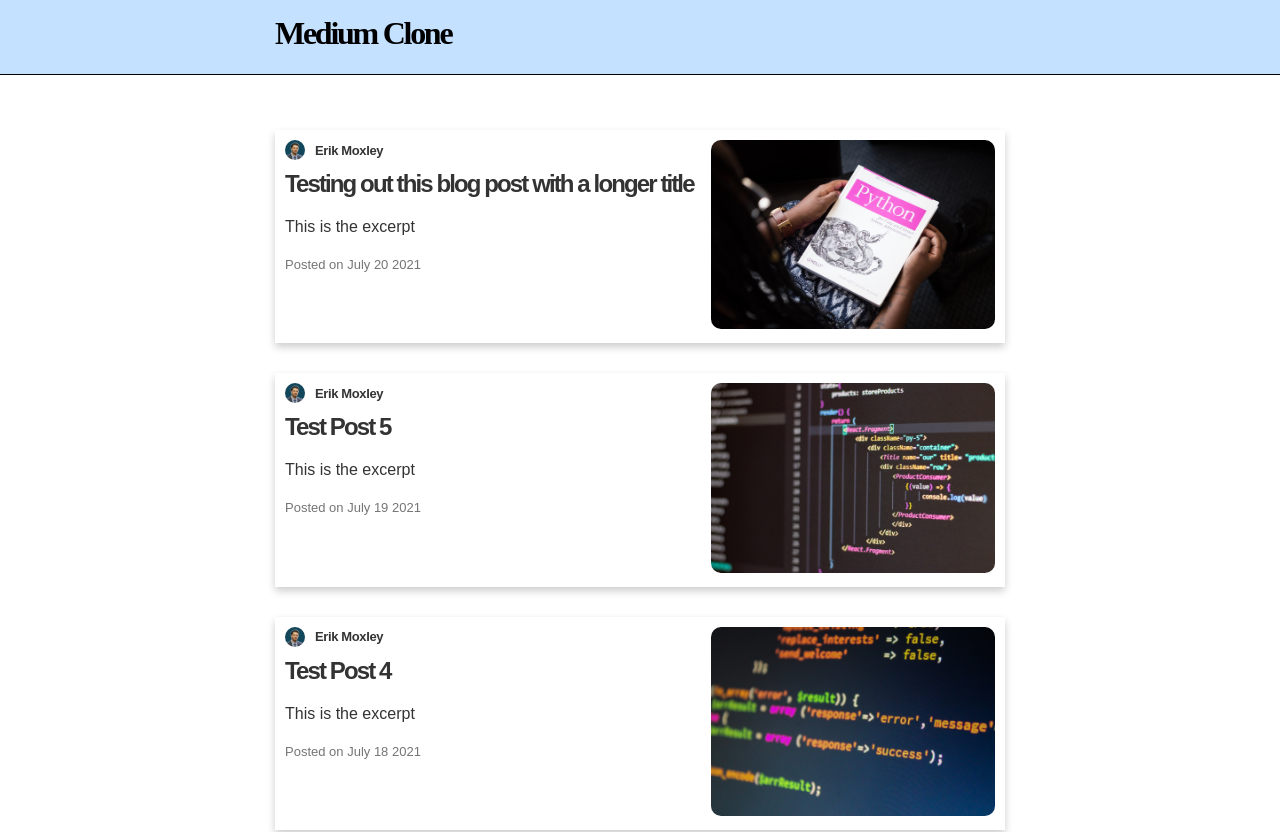
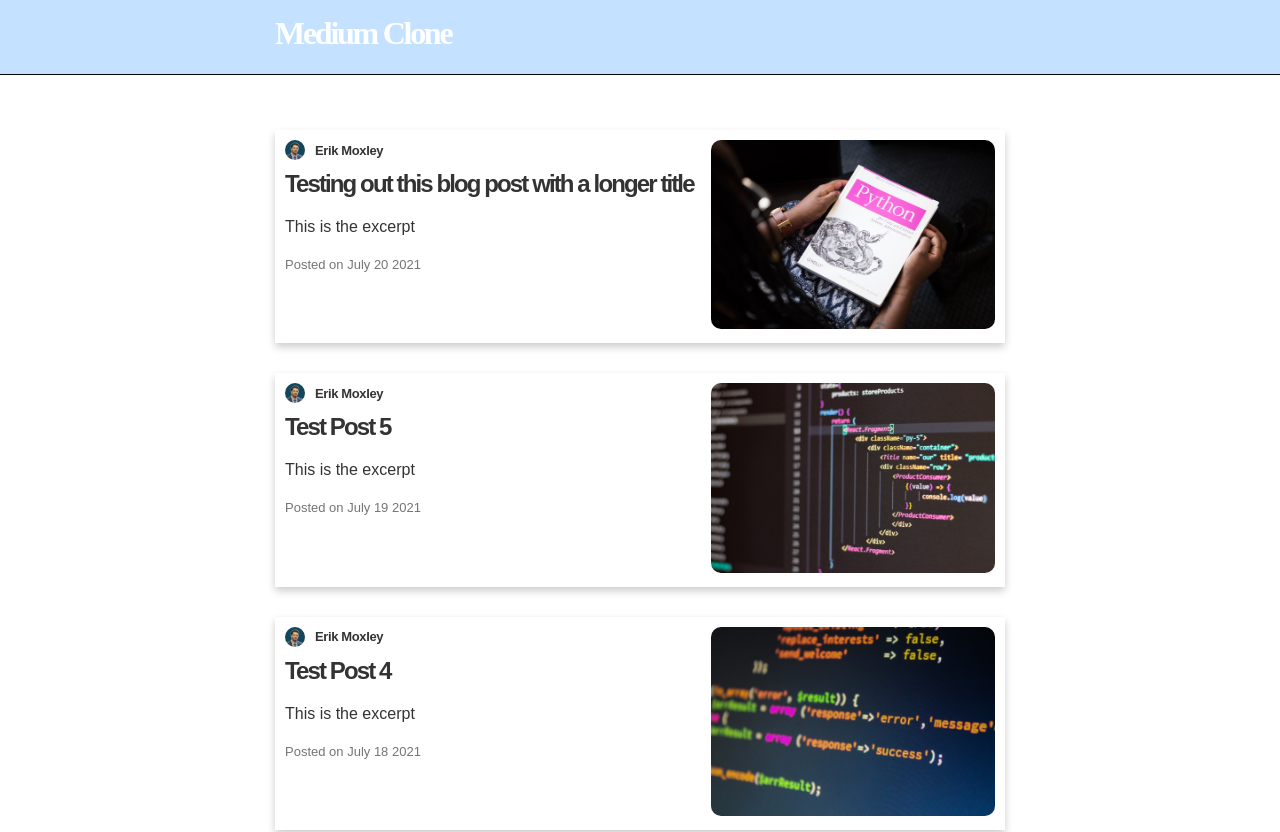
Before and after one commit to ErikMoxley/moxleydevblog, a Next.js app: page / in a window 1280 px wide. Shown: the top 832 px of the page. Built offline with nearby package versions, Linux system fonts and the light colour scheme; a web font is replaced by a local one.

Commit message:
fixed some npm run build issues

```diff
--- a/components/Header.js
+++ b/components/Header.js
@@ -4,8 +4,8 @@ export default function Header() {
   return (
     <header>
       <div className='navigation'>
-        <Link href='/' passHref>
-          <a href='/' alt=''><h2>Medium Clone</h2></a>
+        <Link href='/' passHref alt=''>
+          <h2>Medium Clone</h2>
         </Link>
       </div>
     </header>
--- a/components/Post.js
+++ b/components/Post.js
@@ -10,7 +10,7 @@ export default function Post({ post }) {
           <div className='author-section'><Image className='author-image' src={profilePic} alt="Picture of the author"
                   width={20}
                   height={20}/>
-                  <span class='author-text'>{post.frontmatter.author}</span></div>
+                  <span className='author-text'>{post.frontmatter.author}</span></div>
               <h1>{post.frontmatter.title}</h1>
             <p>{post.frontmatter.excerpt}</p>
           </a>
```
Also changed, not shown: 1 other file (tests, documents, lock files or other folders).
